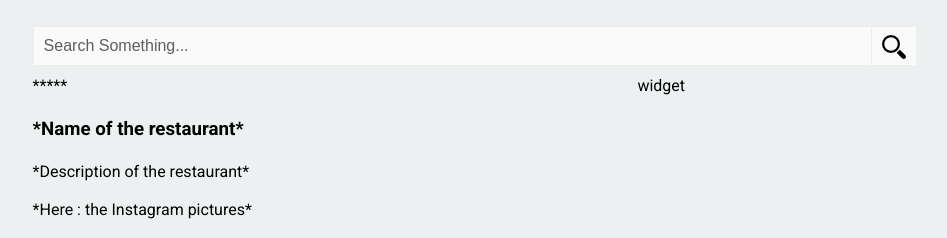
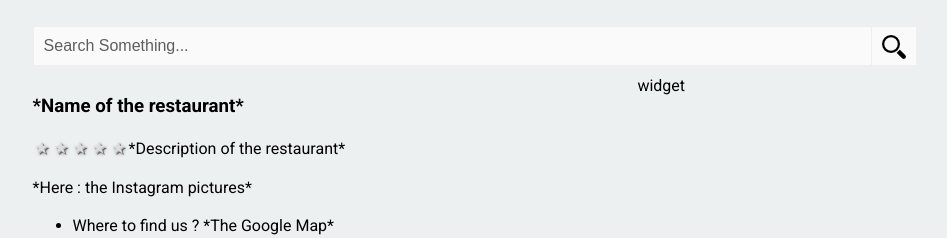
Before and after one commit to ClocloHoho/GroupProject4, a PHP site: page /pageRestaurant.html in a window 1280 px wide. Shown: the part 58-296 px from the top of the page, without its empty margins (165-1112 px from the left). Run offline with PHP 8.4, Linux system fonts and the light colour scheme; some libraries are stand-ins or nearby versions.

Commit message:
Try to add the star rating system
Still have some problem to display the yellow colour for each star.

```diff
--- a/css/pageRestaurant.css
+++ b/css/pageRestaurant.css
@@ -240,6 +240,71 @@ a.search-submit-button img{
 }
 
 /*
+*STAR RATING
+*/
+
+.rating {
+    float:left;
+}
+
+
+.rating:not(:checked) > input {
+    position:absolute;
+    top:-9999px;
+    clip:rect(0,0,0,0);
+}
+
+.choice{
+ float:left;
+    margin-top:80px;
+    margin-left:-170px;
+    color:green;
+}
+
+.rating:not(:checked) > label {
+    float:right;
+    width:1em;
+    padding:0 .1em;
+    overflow:hidden;
+    white-space:nowrap;
+    cursor:pointer;
+    /*font-size:200%;*/
+    line-height:1.2;
+    color:#ddd;
+    text-shadow:1px 1px #bbb, 2px 2px #666, .1em .1em .2em rgba(0,0,0,.5);
+}
+
+.rating:not(:checked) > label:before {
+    content: '★ ';
+}
+
+.rating > input:checked ~ label {
+    color: #f70;
+    text-shadow:1px 1px #c60, 2px 2px #940, .1em .1em .2em rgba(0,0,0,.5);
+}
+
+.rating:not(:checked) > label:hover,
+.rating:not(:checked) > label:hover ~ label {
+    color: gold;
+    text-shadow:1px 1px goldenrod, 2px 2px #B57340, .1em .1em .2em rgba(0,0,0,.5);
+}
+
+.rating > input:checked + label:hover,
+.rating > input:checked + label:hover ~ label,
+.rating > input:checked ~ label:hover,
+.rating > input:checked ~ label:hover ~ label,
+.rating > label:hover ~ input:checked ~ label {
+    color: #ea0;
+    text-shadow:1px 1px goldenrod, 2px 2px #B57340, .1em .1em .2em rgba(0,0,0,.5);
+}
+
+.rating > label:active {
+    position:relative;
+    top:2px;
+    left:2px;
+}
+
+/*
 * FOOTER
 */
 
--- a/pageRestaurant.html
+++ b/pageRestaurant.html
@@ -6,6 +6,7 @@
         <link rel="stylesheet" href="css/pageRestaurant.css" />
         <link href='http://fonts.googleapis.com/css?family=Yanone+Kaffeesatz:400,700' rel='stylesheet' type='text/css'>
     	<link href='http://fonts.googleapis.com/css?family=Roboto:400,500,700,300' rel='stylesheet' type='text/css'>
+    	<script src="http://ajax.aspnetcdn.com/ajax/jQuery/jquery-1.11.1.min.js"></script>
         <title>Eat in Cork</title>
     </head>
 
@@ -40,11 +41,45 @@
             <div id="content">
             	<article class="post">
 					<div class="header-row">
-						<div class="content-name">
-							<span class="name">*****</span>
-						</div>
 						<div class="content">
 							<h3>*Name of the restaurant*</h3>
+							<div class="content-name">
+   							<fieldset class="rating">
+    								<input type="radio" id="star5" name="rating" value="5" />
+    									<label for="star5" title="Rocks!">
+    									5 stars
+    									</label>
+    								<input type="radio" id="star4" name="rating" value="4" />
+    									<label for="star4" title="Pretty good">
+    										4 stars
+    									</label>
+    								<input type="radio" id="star3" name="rating" value="3" />
+    									<label for="star3" title="Meh">
+    										3 stars
+    									</label>
+    								<input type="radio" id="star2" name="rating" value="2" />
+    									<label for="star2" title="Kinda bad">
+    										2 stars
+    									</label>
+    								<input type="radio" id="star1" name="rating" value="1" />
+    									<label for="star1" title="Sucks big time">
+    										1 star
+    									</label>
+							</fieldset>
+
+							<strong class="choice"> </strong>
+
+							<script type="text/javascript">
+								$(':radio').change(
+  									function(){
+    							$('.choice').text( this.value + ' stars' );
+      							var ratingNum = this.value;
+      							alert(ratingNum);
+  									}
+								)
+							</script>
+						</div>
+
 							<p>*Description of the restaurant*</p>
 						</div>
 					<div>
@@ -150,5 +185,6 @@
 <!--[if lt IE 9]-->
 	<script src="http://html5shim.googlecode.com/svn/trunk/html5.js"></script>
 <!--[endif]-->
+
     </body>
 </html>
```
Also changed, not shown: img/starImg.jpg (added).
